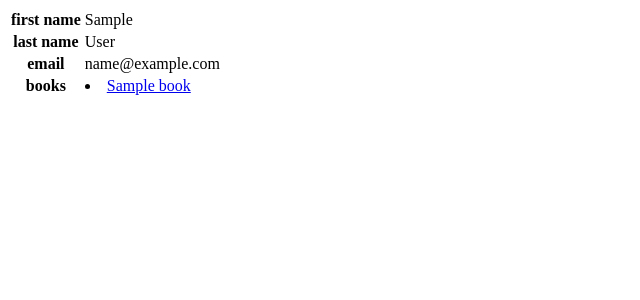
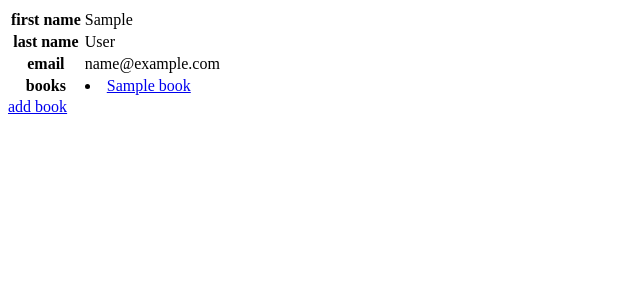
Before and after one commit to blackwakhu/django-beginner-projects, a Django app: page /forms/author/1 in a window 1280 px wide. Shown: the top 300 px of the page, without its empty margins (0-640 px from the left). Run offline with Django 5.2, Linux system fonts and the light colour scheme; tables that the repository leaves empty hold one stand-in row (values such as "Sample post").

Commit message:
added new book url

```diff
--- a/projects/forms/form_entries/templates/author.html
+++ b/projects/forms/form_entries/templates/author.html
@@ -20,3 +20,5 @@
     </td>
   </tr>
 </table>
+
+<a href="{% url 'createBook' data.id %}">add book</a>
```
